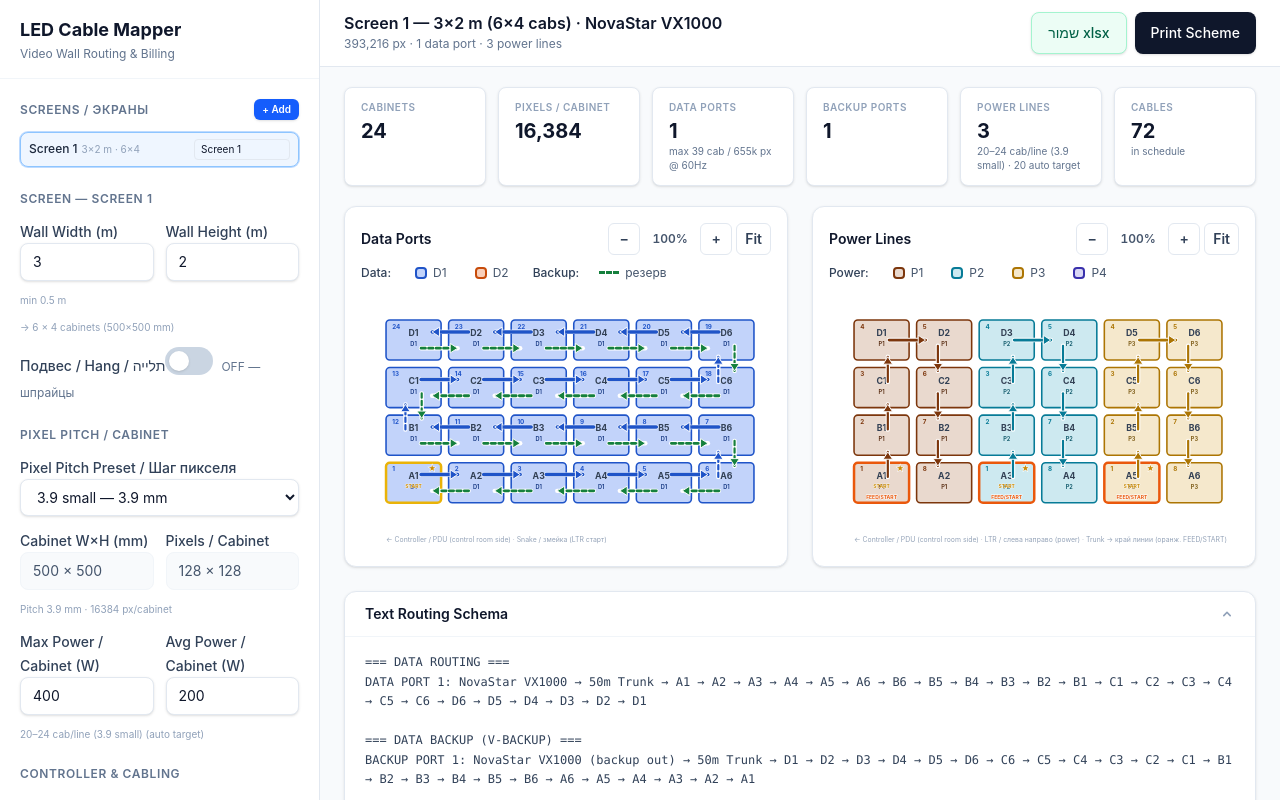
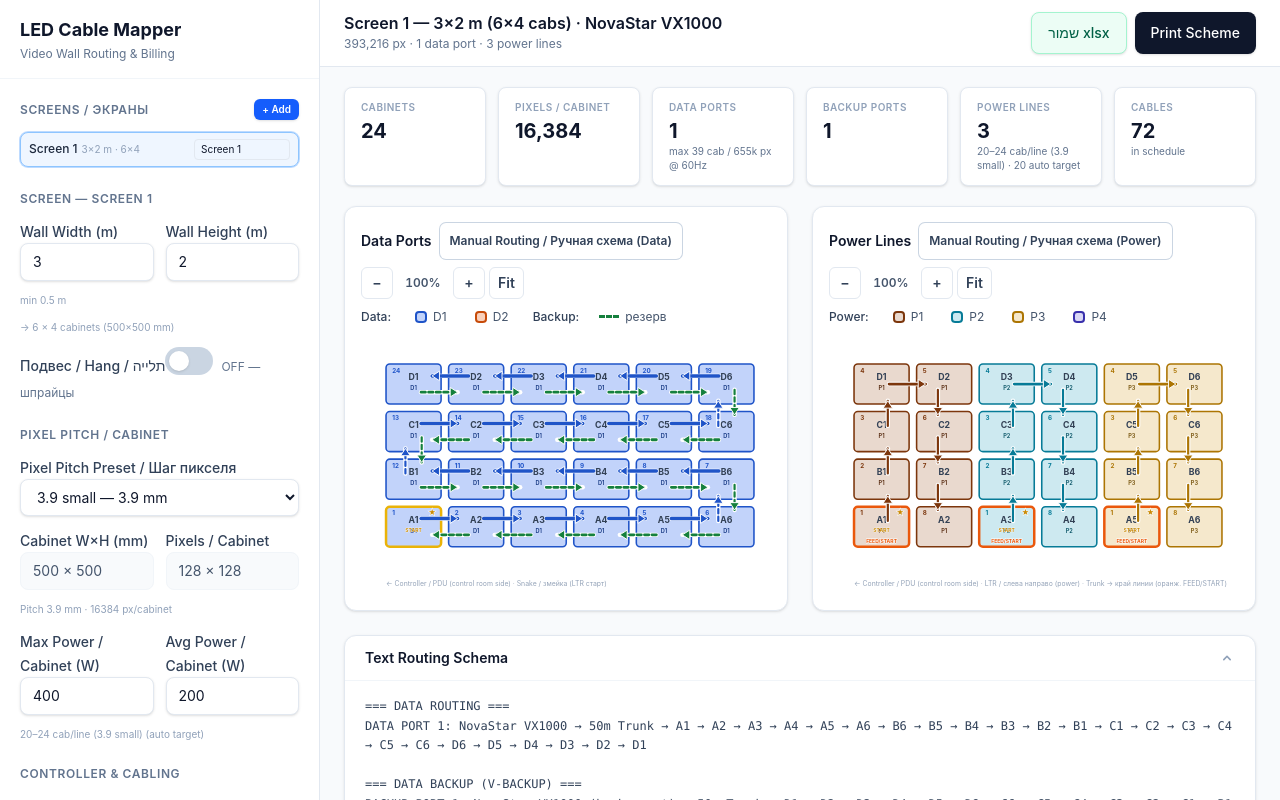
Before and after one commit to GIN1104/led-cable-mapper, a React (Vite) app: page / in a window 1280 px wide. Built offline with nearby package versions, Linux system fonts and the light colour scheme.

Commit message:
feat: separate manual routing toggles for data and power panels
Co-authored-by: Cursor <cursoragent@cursor.com>

```diff
--- a/src/App.tsx
+++ b/src/App.tsx
@@ -81,7 +81,8 @@ export default function App() {
   )
 
   const activeRouting = routingByScreen[activeScreen.id] ?? EMPTY_SCREEN_ROUTING
-  const { manualMode, manualOverrides } = activeRouting
+  const { manualModeData, manualModePower, manualOverrides } = activeRouting
+  const anyManual = manualModeData || manualModePower
 
   const { result, autoResult, isRouting } = useActiveRouting(activeScreen, activeRouting)
 
@@ -204,12 +205,26 @@ export default function App() {
     const applyGridChange = () => {
       setRoutingByScreen((prev) => {
         const current = prev[activeScreen.id] ?? EMPTY_SCREEN_ROUTING
-        if (!current.manualMode) return prev
+        if (!current.manualModeData && !current.manualModePower) return prev
+        const auto = buildAutoManualOverrides(activeScreen)
         return {
           ...prev,
           [activeScreen.id]: {
             ...current,
-            manualOverrides: buildAutoManualOverrides(activeScreen),
+            manualOverrides: {
+              dataPorts: current.manualModeData
+                ? auto.dataPorts
+                : current.manualOverrides.dataPorts,
+              dataStartPoints: current.manualModeData
+                ? auto.dataStartPoints
+                : current.manualOverrides.dataStartPoints,
+              powerLines: current.manualModePower
+                ? auto.powerLines
+                : current.manualOverrides.powerLines,
+              powerStartPoints: current.manualModePower
+                ? auto.powerStartPoints
+                : current.manualOverrides.powerStartPoints,
+            },
           },
         }
       })
@@ -250,7 +265,8 @@ export default function App() {
   }, [])
 
   const cloneScreenRouting = (state: ScreenRoutingState): ScreenRoutingState => ({
-    manualMode: state.manualMode,
+    manualModeData: state.manualModeData,
+    manualModePower: state.manualModePower,
     manualOverrides: {
       dataPorts: { ...state.manualOverrides.dataPorts },
       powerLines: { ...state.manualOverrides.powerLines },
@@ -272,15 +288,53 @@ export default function App() {
     [activeScreen.id],
   )
 
-  const handleManualModeChange = useCallback(
+  const handleManualModeDataChange = useCallback(
     (enabled: boolean) => {
       if (enabled) {
-        setActiveRouting({
-          manualMode: true,
-          manualOverrides: buildAutoManualOverrides(activeScreen),
+        const auto = buildAutoManualOverrides(activeScreen)
+        setRoutingByScreen((prev) => {
+          const current = prev[activeScreen.id] ?? EMPTY_SCREEN_ROUTING
+          return {
+            ...prev,
+            [activeScreen.id]: {
+              ...cloneScreenRouting(current),
+              manualModeData: true,
+              manualOverrides: {
+                ...current.manualOverrides,
+                dataPorts: auto.dataPorts,
+                dataStartPoints: auto.dataStartPoints,
+              },
+            },
+          }
         })
       } else {
-        setActiveRouting({ manualMode: false })
+        setActiveRouting({ manualModeData: false })
+      }
+    },
+    [activeScreen, setActiveRouting],
+  )
+
+  const handleManualModePowerChange = useCallback(
+    (enabled: boolean) => {
+      if (enabled) {
+        const auto = buildAutoManualOverrides(activeScreen)
+        setRoutingByScreen((prev) => {
+          const current = prev[activeScreen.id] ?? EMPTY_SCREEN_ROUTING
+          return {
+            ...prev,
+            [activeScreen.id]: {
+              ...cloneScreenRouting(current),
+              manualModePower: true,
+              manualOverrides: {
+                ...current.manualOverrides,
+                powerLines: auto.powerLines,
+                powerStartPoints: auto.powerStartPoints,
+              },
+            },
+          }
+        })
+      } else {
+        setActiveRouting({ manualModePower: false })
       }
     },
     [activeScreen, setActiveRouting],
@@ -307,7 +361,7 @@ export default function App() {
           ...prev,
           [activeScreen.id]: {
             ...current,
-            manualMode: true,
+            manualModeData: true,
             manualOverrides: {
               ...current.manualOverrides,
               dataPorts,
@@ -341,7 +395,7 @@ export default function App() {
           ...prev,
           [activeScreen.id]: {
             ...current,
-            manualMode: true,
+            manualModePower: true,
             manualOverrides: {
               ...current.manualOverrides,
               powerLines,
@@ -380,7 +434,7 @@ export default function App() {
         ...prev,
         [activeScreen.id]: {
           ...current,
-          manualMode: true,
+          manualModeData: true,
           manualOverrides: {
             ...current.manualOverrides,
             dataPorts: {},
@@ -398,7 +452,7 @@ export default function App() {
         ...prev,
         [activeScreen.id]: {
           ...current,
-          manualMode: true,
+          manualModePower: true,
           manualOverrides: {
             ...current.manualOverrides,
             powerLines: {},
@@ -418,7 +472,7 @@ export default function App() {
           ...prev,
           [activeScreen.id]: {
             ...current,
-            manualMode: true,
+            manualModePower: true,
             manualOverrides: {
               ...current.manualOverrides,
               powerLines:
@@ -443,7 +497,7 @@ export default function App() {
         ? activeScreen.emptyCabinets.filter((l) => l !== label)
         : [...activeScreen.emptyCabinets, label]
       updateActiveScreen({ ...activeScreen, emptyCabinets: nextEmpty })
-      if (manualMode) {
+      if (anyManual) {
         setRoutingByScreen((prev) => {
           const current = prev[activeScreen.id] ?? EMPTY_SCREEN_ROUTING
           const dataPorts = { ...current.manualOverrides.dataPorts }
@@ -473,7 +527,7 @@ export default function App() {
         })
       }
     },
-    [activeScreen, updateActiveScreen, manualMode],
+    [activeScreen, updateActiveScreen, anyManual],
   )
 
   const handleAddScreen = useCallback(() => {
@@ -543,8 +597,6 @@ export default function App() {
           onAddScreen={handleAddScreen}
           onRemoveScreen={handleRemoveScreen}
           onRenameScreen={handleRenameScreen}
-          manualMode={manualMode}
-          onManualModeChange={handleManualModeChange}
           emptyPaintMode={emptyPaintMode}
           onEmptyPaintModeChange={setEmptyPaintMode}
           gridLayout={gridLayout}
@@ -590,9 +642,15 @@ export default function App() {
                       </span>
                     )}
                   </>
-                )}                {manualMode && (
+                )}
+                {manualModeData && (
                   <span className="ml-2 rounded bg-amber-100 px-1.5 py-0.5 font-medium text-amber-800">
-                    Manual
+                    Manual Data
+                  </span>
+                )}
+                {manualModePower && (
+                  <span className="ml-2 rounded bg-amber-100 px-1.5 py-0.5 font-medium text-amber-800">
+                    Manual Power
                   </span>
                 )}
                 {screens.length > 1 && (
@@ -701,7 +759,8 @@ export default function App() {
                   mode="data"
                   chainStartEdge={config.chainStartEdge}
                   pitchPreset={config.pitchPreset}
-                  manualMode={manualMode}
+                  manualMode={manualModeData}
+                  onManualModeChange={handleManualModeDataChange}
                   emptyCabinets={activeScreen.emptyCabinets}
                   emptyPaintMode={emptyPaintMode}
                   onToggleEmpty={handleToggleEmpty}
@@ -723,7 +782,8 @@ export default function App() {
                   chainStartEdge={config.chainStartEdge}
                   pitchPreset={config.pitchPreset}
                   powerFeedMode={config.powerFeedMode}
-                  manualMode={manualMode}
+                  manualMode={manualModePower}
+                  onManualModeChange={handleManualModePowerChange}
                   emptyCabinets={activeScreen.emptyCabinets}
                   emptyPaintMode={emptyPaintMode}
                   onToggleEmpty={handleToggleEmpty}
--- a/src/components/GridVisualization.tsx
+++ b/src/components/GridVisualization.tsx
@@ -19,6 +19,7 @@ interface GridVisualizationProps {
   high: number
   mode: GridVisualizationMode
   manualMode?: boolean
+  onManualModeChange?: (enabled: boolean) => void
   emptyCabinets?: string[]
   emptyPaintMode?: boolean
   onToggleEmpty?: (label: string) => void
@@ -178,6 +179,7 @@ export default memo(function GridVisualization({
   high,
   mode,
   manualMode = false,
+  onManualModeChange,
   emptyCabinets = [],
   emptyPaintMode = false,
   onToggleEmpty,
@@ -483,7 +485,7 @@ export default memo(function GridVisualization({
       }`}
     >
       <div className="mb-2 flex flex-wrap items-center justify-between gap-2">
-        <div className="flex items-center gap-2">
+        <div className="flex flex-wrap items-center gap-2">
           <h3 className="text-sm font-semibold text-slate-900">{title}</h3>
           {(manualMode || emptyPaintMode) && (
             <span className="rounded bg-amber-100 px-2 py-0.5 text-[10px] font-semibold text-amber-800">
@@ -491,6 +493,22 @@ export default memo(function GridVisualization({
                 ? 'EMPTY MODE'
                 : 'EDIT MODE'}
             </span>
+          )}
+          {onManualModeChange && (
+            <button
+              type="button"
+              role="switch"
+              aria-checked={manualMode}
+              aria-label={`Manual Routing / Ручная схема (${isData ? 'Data' : 'Power'})`}
+              onClick={() => onManualModeChange(!manualMode)}
+              className={`${editBtnClass} ${
+                manualMode
+                  ? 'bg-amber-500 text-white hover:bg-amber-600'
+                  : 'bg-white text-slate-700 ring-1 ring-slate-300 hover:bg-slate-50'
+              }`}
+            >
+              Manual Routing / Ручная схема ({isData ? 'Data' : 'Power'})
+            </button>
           )}
         </div>
         <div
--- a/src/hooks/useRoutingResults.ts
+++ b/src/hooks/useRoutingResults.ts
@@ -10,8 +10,12 @@ function computeForScreen(
   routing: ScreenRoutingState,
 ): RoutingResult {
   return computeRouting(screen, {
-    manualMode: routing.manualMode,
-    manualOverrides: routing.manualMode ? routing.manualOverrides : undefined,
+    manualModeData: routing.manualModeData,
+    manualModePower: routing.manualModePower,
+    manualOverrides:
+      routing.manualModeData || routing.manualModePower
+        ? routing.manualOverrides
+        : undefined,
   })
 }
 
@@ -31,6 +35,7 @@ export function useActiveRouting(
   const afterPaint = useAfterFirstPaint()
   const routingKey = fullRoutingKey(screen, routing)
   const screenKey = screenRoutingKey(screen)
+  const anyManual = routing.manualModeData || routing.manualModePower
 
   const result = useMemo(() => {
     if (!afterPaint) return null
@@ -40,10 +45,10 @@ export function useActiveRouting(
 
   const autoResult = useMemo(() => {
     if (!afterPaint) return null
-    if (!routing.manualMode) return result
+    if (!anyManual) return result
     return computeRouting(screen)
     // autoResult зависит только от конфигурации экрана, не от ручных правок
-  }, [afterPaint, screenKey, screen, routing.manualMode, result])
+  }, [afterPaint, screenKey, screen, anyManual, result])
 
   return {
     result,
--- a/src/lib/routingEngine.ts
+++ b/src/lib/routingEngine.ts
@@ -97,7 +97,11 @@ export function computeRouting(
 
   const { totalPixels: pixelsPerCabinet } = calcPixelsPerCabinet(config)
 
-  const { manualMode = false, manualOverrides } = options
+  const {
+    manualModeData = false,
+    manualModePower = false,
+    manualOverrides,
+  } = options
 
 
 
@@ -109,7 +113,7 @@ export function computeRouting(
 
 
 
-  if (manualMode && manualOverrides) {
+  if (manualModeData && manualOverrides) {
 
     const manual = buildDataChainsFromManual(
 
@@ -165,7 +169,7 @@ export function computeRouting(
 
 
 
-  if (manualMode && manualOverrides) {
+  if (manualModePower && manualOverrides) {
 
     const manual = buildPowerLinesFromManual(
 
@@ -365,9 +369,14 @@ export function computeAllScreensRouting(
 
       computeRouting(screen, {
 
-        manualMode: routing.manualMode,
+        manualModeData: routing.manualModeData,
 
-        manualOverrides: routing.manualMode ? routing.manualOverrides : undefined,
+        manualModePower: routing.manualModePower,
+
+        manualOverrides:
+          routing.manualModeData || routing.manualModePower
+            ? routing.manualOverrides
+            : undefined,
 
       }),
 
--- a/src/lib/screenConfigHash.ts
+++ b/src/lib/screenConfigHash.ts
@@ -29,35 +29,42 @@ export function screenRoutingKey(screen: ScreenConfig): string {
   ].join('|')
 }
 
+function sortedRecordKey(record: Record<string, number> | Record<number, string>): string {
+  return Object.entries(record)
+    .sort(([a], [b]) => String(a).localeCompare(String(b), undefined, { numeric: true }))
+    .map(([k, v]) => `${k}:${v}`)
+    .join(',')
+}
+
 export function routingOptionsKey(
-  manualMode: boolean,
+  manualModeData: boolean,
+  manualModePower: boolean,
   manualOverrides?: ManualRoutingOverrides,
 ): string {
-  if (!manualMode || !manualOverrides) return 'auto'
-  const dataPorts = Object.entries(manualOverrides.dataPorts)
-    .sort(([a], [b]) => a.localeCompare(b))
-    .map(([k, v]) => `${k}:${v}`)
-    .join(',')
-  const powerLines = Object.entries(manualOverrides.powerLines)
-    .sort(([a], [b]) => a.localeCompare(b))
-    .map(([k, v]) => `${k}:${v}`)
-    .join(',')
-  const dataStarts = Object.entries(manualOverrides.dataStartPoints ?? {})
-    .sort(([a], [b]) => Number(a) - Number(b))
-    .map(([k, v]) => `${k}:${v}`)
-    .join(',')
-  const powerStarts = Object.entries(manualOverrides.powerStartPoints ?? {})
-    .sort(([a], [b]) => Number(a) - Number(b))
-    .map(([k, v]) => `${k}:${v}`)
-    .join(',')
-  return `manual|${dataPorts}|${powerLines}|${dataStarts}|${powerStarts}`
+  if (!manualModeData && !manualModePower) return 'auto'
+
+  const dataKey =
+    manualModeData && manualOverrides
+      ? `data|${sortedRecordKey(manualOverrides.dataPorts)}|${sortedRecordKey(manualOverrides.dataStartPoints ?? {})}`
+      : 'auto-data'
+
+  const powerKey =
+    manualModePower && manualOverrides
+      ? `power|${sortedRecordKey(manualOverrides.powerLines)}|${sortedRecordKey(manualOverrides.powerStartPoints ?? {})}`
+      : 'auto-power'
+
+  return `manual|${dataKey}|${powerKey}`
 }
 
 export function fullRoutingKey(
   screen: ScreenConfig,
   routing: ScreenRoutingState,
 ): string {
-  return `${screenRoutingKey(screen)}::${routingOptionsKey(routing.manualMode, routing.manualOverrides)}`
+  return `${screenRoutingKey(screen)}::${routingOptionsKey(
+    routing.manualModeData,
+    routing.manualModePower,
+    routing.manualOverrides,
+  )}`
 }
 
 /** Ключ маршрутизации для всех экранов — для мемоизации сводного расчёта */
```
Also changed, not shown: src/components/Sidebar.tsx (+0 -52 lines), src/types/index.ts (+13 -3 lines), scripts/verify-manual-routing.mts.
